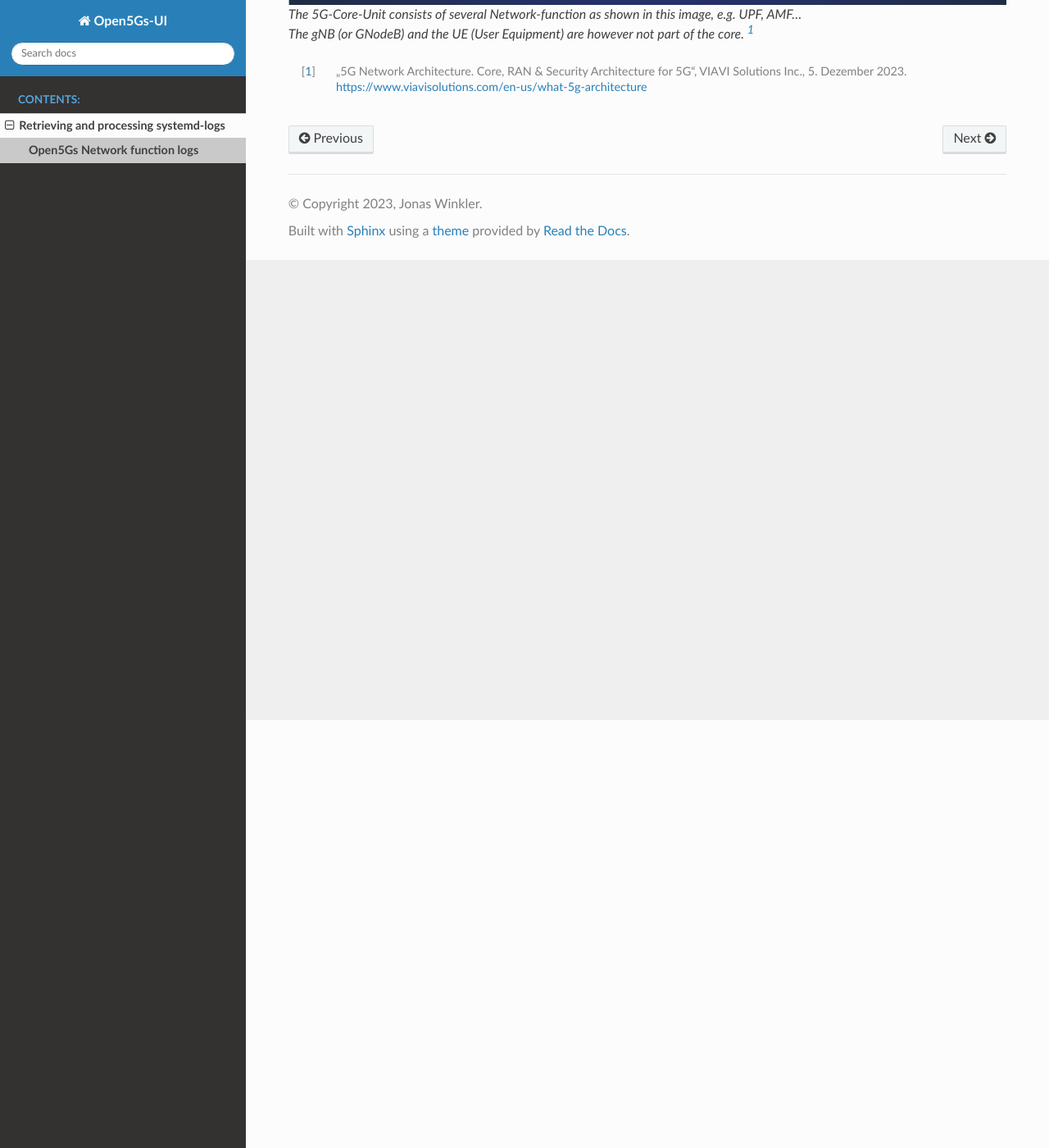
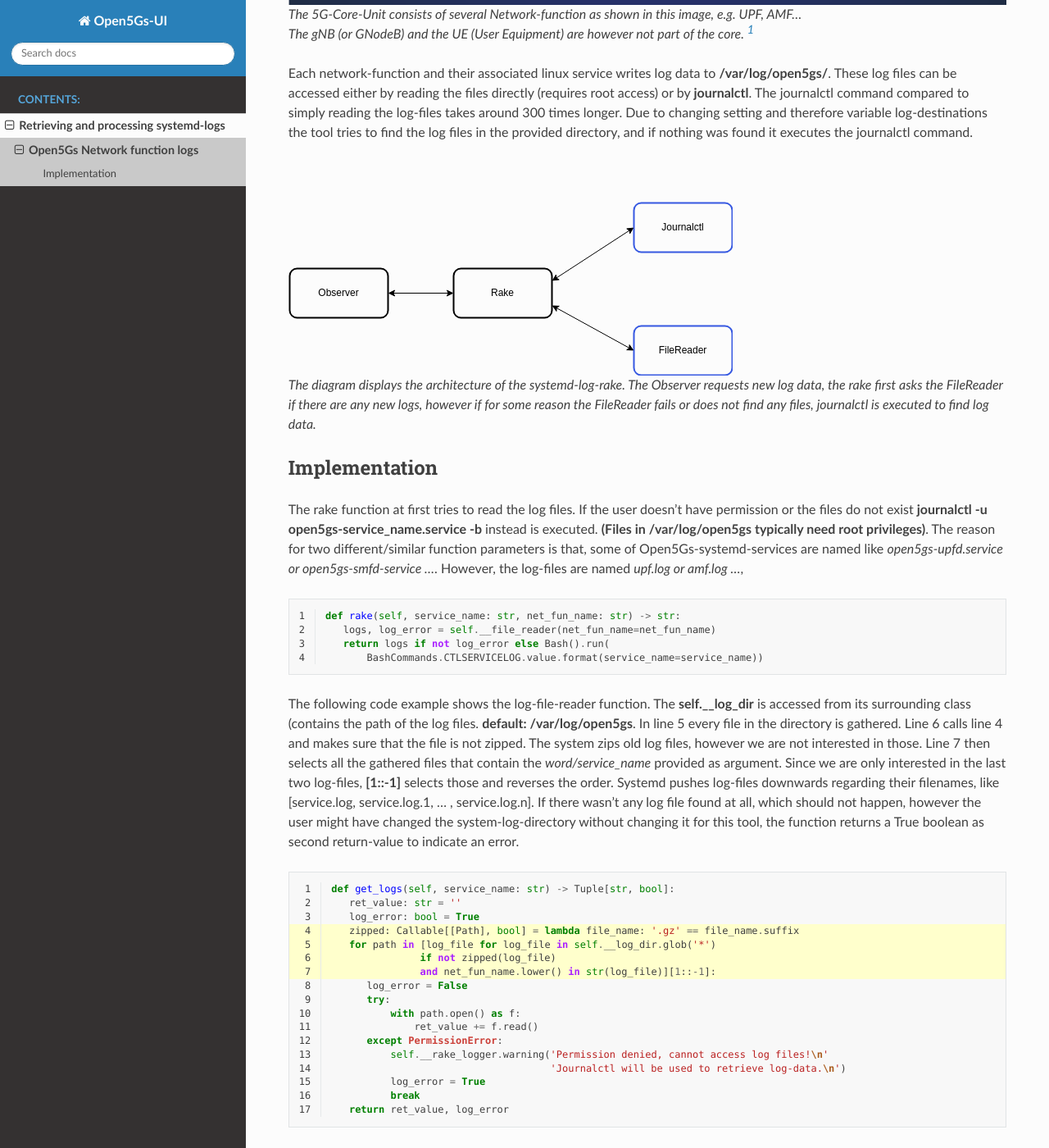
Before and after one commit to HSAnet/open5gs-ui, a Sphinx documentation site: the page built from docs/source/Logging/SystemLogs/process_logs.rst, in a window 1280 px wide and 1400 px high, scrolled down 522 px. Shown: the whole window at 82% size. Built offline with Sphinx 7.4.7 and the Read the Docs theme 2.0.0, drawn with Linux system fonts in a browser that asks for light colours.

Commit message:
Added systemd logs

```diff
--- a/docs/source/Logging/SystemLogs/process_logs.rst
+++ b/docs/source/Logging/SystemLogs/process_logs.rst
@@ -12,8 +12,71 @@ Open5Gs Network function logs
    :raw-html:`<br />`
    The gNB (or GNodeB) and the UE (User Equipment) are however not part of the core. [1]_
 
+Each network-function and their associated linux service writes log data to **/var/log/open5gs/**.
+These log files can be accessed either by reading the files directly (requires root access) or by
+**journalctl**. The journalctl command compared to simply reading the log-files takes around 300 times
+longer. Due to changing setting and therefore variable log-destinations the tool tries to find the
+log files in the provided directory, and if nothing was found it executes the journalctl command.
+
+|
+
+.. figure:: /media/arch_sys_log.svg
+   :alt: Architecture Observer and rake of systemd-logs
+   :class: with-border
+
+   The diagram displays the architecture of the systemd-log-rake. The Observer requests new log data,
+   the rake first asks the FileReader if there are any new logs, however if for some reason the FileReader
+   fails or does not find any files, journalctl is executed to find log data.
 
 
+Implementation
+==============
+
+The rake function at first tries to read the log files. If the user doesn't have permission or the files do not exist
+**journalctl -u open5gs-service_name.service -b** instead is executed. **(Files in /var/log/open5gs typically need root privileges)**.
+The reason for two different/similar function parameters is that, some of Open5Gs-systemd-services are
+named like *open5gs-upfd.service or open5gs-smfd-service ...*. However, the log-files are named *upf.log or amf.log ...*,
+
+.. code-block:: python
+   :linenos:
+
+   def rake(self, service_name: str, net_fun_name: str) -> str:
+      logs, log_error = self.__file_reader(net_fun_name=net_fun_name)
+      return logs if not log_error else Bash().run(
+          BashCommands.CTLSERVICELOG.value.format(service_name=service_name))
+
+The following code example shows the log-file-reader function. The **self.__log_dir** is accessed from
+its surrounding class (contains the path of the log files. **default: /var/log/open5gs**.
+In line 5 every file in the directory is gathered. Line 6 calls line 4 and makes sure that the file is
+not zipped. The system zips old log files, however we are not interested in those. Line 7 then selects
+all the gathered files that contain the *word/service_name* provided as argument. Since we are only interested
+in the last two log-files, **[1::-1]** selects those and reverses the order. Systemd pushes log-files
+downwards regarding their filenames, like [service.log, service.log.1, ... , service.log.n].
+If there wasn't any log file found at all, which should not happen, however the user might have changed
+the system-log-directory without changing it for this tool, the function returns a True boolean as
+second return-value to indicate an error.
+
+.. code-block:: python
+   :linenos:
+   :emphasize-lines: 4, 5, 6, 7
+
+   def get_logs(self, service_name: str) -> Tuple[str, bool]:
+      ret_value: str = ''
+      log_error: bool = True
+      zipped: Callable[[Path], bool] = lambda file_name: '.gz' == file_name.suffix
+      for path in [log_file for log_file in self.__log_dir.glob('*')
+                  if not zipped(log_file)
+                  and net_fun_name.lower() in str(log_file)][1::-1]:
+         log_error = False
+         try:
+             with path.open() as f:
+                 ret_value += f.read()
+         except PermissionError:
+             self.__rake_logger.warning('Permission denied, cannot access log files!\n'
+                                        'Journalctl will be used to retrieve log-data.\n')
+             log_error = True
+             break
+      return ret_value, log_error
 
 
 
```
Also changed, not shown: docs/source/media/arch_sys_log.svg (added).
